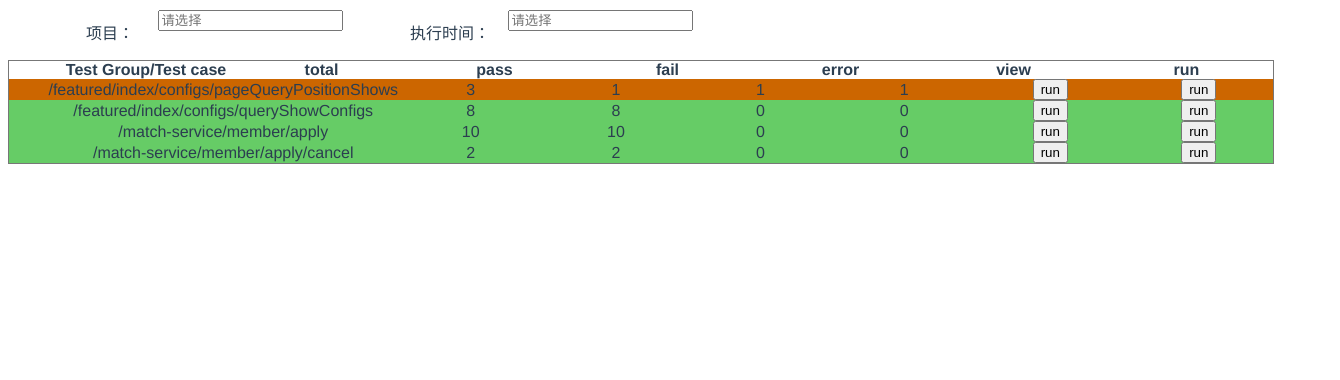
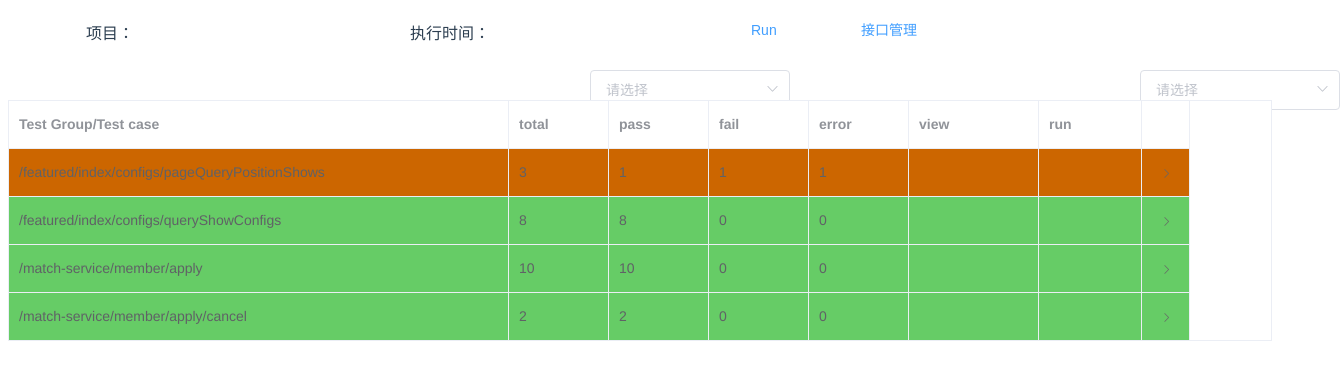
Before and after one commit to litaojun/tsreport, a Vue app: page /rptlist in a window 1280 px wide. Shown: the top 380 px of the page, 1340 px wide, since content can reach past the window. Built offline with nearby package versions, Linux system fonts and the light colour scheme.

Commit message:
列表，弹出框，ELEMENT-UI

```diff
--- a/src/components/Reportlist.vue
+++ b/src/components/Reportlist.vue
@@ -4,65 +4,80 @@
 		  <div>
 			 <div>
 				  <span class="one" style="width:200px;">项目：</span>
-			  	<el-select class="two"  style="width:200px;" v-model="listQuery.sex" placeholder="请选择">
+			  	<el-select class="two"  style="width:200px;" v-model="listQuery.projectName" placeholder="请选择">
 			  	  <el-option v-for="item in genderOptions" :key="item.value" :label="item.label" :value="item.value"></el-option>
 				  </el-select>
 				  <span  class="three" style="width:100px;">执行时间：</span>
 				  <el-select class="four" style="width:200px;" v-model="listQuery.sex" placeholder="请选择">
-				     <el-option v-for="item in genderOptions" :key="item.value" :label="item.label" :value="item.value"></el-option>
+				     <el-option v-for="item in planTimeList" :key="item.id" :label="item.plantime" :value="item.id"></el-option>
 				  </el-select>
+					<el-button type="text" width="100px" class="five">Run</el-button>
+				  <el-button type="text" class="six">接口管理</el-button>
 		   </div>
 		  </div>
 		</div>
     <el-table
     :data="tableData5"
-    class="result_table"
-    stripe
+    border
     row-key="interfaceName"
 		:expand-row-keys="expands"
 		@row-click="rowClick"
+		style="width: 100%"
 		:row-class-name="selectOneClass">
         <el-table-column type="expand">
             <template slot-scope="props">
-			        <div class="app-container calendar-list-container">
                <el-table
+							      style="width: 100%"
                     :data="props.row.result"
                     :row-class-name="selectTwoClass"
                     :show-header=false>
                     <el-table-column
                         :show-overflow-tooltip="true"
+												fixed width="450"
                         label="">
                         <template slot-scope="oscope">{{oscope.row.testcaseid}}_{{ oscope.row.testpoint }}</template>
                     </el-table-column>
                     <el-table-column
-                        :show-overflow-tooltip="true"
+												fixed width="400"
+												align="center"
                         label="">
                         <template slot-scope="oscope">{{ oscope.row.resultSign | TypeFilter }}</template>
                     </el-table-column>
+										<el-table-column fixed width="130"  label="view" prop="errordes">
+										    <template slot-scope="props">
+													<el-popover placement="bottom"
+													title="异常信息"
+													width="600"
+													trigger="click"
+													content="">
+													<div class="divcss555">
+															{{ props.row.errordes }}
+													</div>
+														<el-button slot="reference">查看详细</el-button>
+													</el-popover>
+											</template>
+										</el-table-column>
+										<el-table-column fixed width="100"  label="log" >
+												<template slot-scope="scope">
+												<el-button type="text">detail</el-button>
+												</template>
+										</el-table-column>
                </el-table>
-			   </div>
-            </template>
-
+          </template>
         </el-table-column>
-        <el-table-column style="clsInterface" label="Test Group/Test case"  prop="interfaceName">
+        <el-table-column fixed width="500"   label="Test Group/Test case"  prop="interfaceName">
         </el-table-column>
-        <el-table-column class="clsTotal" label="total" prop="total">
+        <el-table-column fixed width="100" label="total" prop="total">
         </el-table-column>
-        <el-table-column class="clsPass" label="pass"  prop="success">
+        <el-table-column fixed width="100" label="pass"  prop="success">
         </el-table-column>
-        <el-table-column class="clsFail" label="fail"  prop="fail">
+        <el-table-column fixed width="100" label="fail"  prop="fail">
         </el-table-column>
-        <el-table-column class="clsError" label="error"  prop="error">
+        <el-table-column fixed width="100" label="error"  prop="error">
         </el-table-column>
-        <el-table-column class="clsView"  label="view" prop="">
-          <template slot-scope="scope">
-                <el-button type="primary" @click.stop="editInfo(scope.row.interfacename)">run</el-button>
-            </template>
+        <el-table-column fixed width="130"  label="view" prop="">
         </el-table-column>
-        <el-table-column class="clsRun"  label="run" >
-            <template slot-scope="scope">
-                <el-button type="primary" @click.stop="editInfo(scope.row.interfacename)">run</el-button>
-            </template>
+        <el-table-column fixed width="103"  label="run" >
         </el-table-column>
     </el-table>
   </div>
@@ -72,6 +87,19 @@
 export default {
   data() {
     return {
+			genderOptions: [{
+            value: "1",
+            label: "OmSteam垂直孵化"
+          },
+          {
+            value: "2",
+            label: "小红巢"
+          },
+          {
+            value: "0",
+            label: "请选择"
+          }
+        ],
       tableData5:
 	  [
        {
@@ -79,7 +107,7 @@ export default {
 		"fail": 1,
 		"interfaceName": "/featured/index/configs/pageQueryPositionShows",
 		"result": [{
-			"errordes": "",
+			"errordes": "ffffsss",
 			"interfacename": "https://uat-steam-api.opg.cn/featured/index/configs/pageQueryPositionShows",
 			"resultSign": "1",
 			"testcaseid": "home_page_1",
@@ -282,10 +310,25 @@ export default {
         },
 
       ],
+		planTimeList:[
+			{
+				id: 1,
+			  plantime: '2018-08-22 11:10:02'
+			},
+			{
+				id: 2,
+			  plantime: '2018-09-22 11:10:02'
+			},
+			{
+				id: 3,
+			  plantime: '2018-09-27 11:10:02'
+			},
+		],
 	  listQuery: {
                 currentPage: 1,
                 pageSize: 10,
                 nickName: null,
+								projectName: null,
                 phone: null,
                 sex: null,
                 followState: null,
@@ -321,7 +364,7 @@ export default {
       editInfo(interfaceName){  //编辑
           this.$router.push({ name: 'Elementtab', params: { plan: interfaceName }})
       },
-      selectOneClass(row, index){
+      selectOneClass(row, rowIndex){
         if(row.row.total == row.row.success)
             return 'passClass';
         else if(row.row.fail>0)
@@ -417,13 +460,13 @@ export default {
 .statusTableOne  { color: #7B68EE;font-size: 5px; }
 .statusTableTwo  { color: #00CED1;font-size: 10px; }
 .statusTableThree  { color: red;font-size: 15px; }
-.passClass  { background-color: #6c6; }
-.failClass  { background-color: #c60; }
-.errorClass { background-color: #c00; }
+.el-table .passClass  { background-color: #6c6; }
+.el-table .failClass  { background-color: #c60; }
+.el-table .errorClass { background-color: #c00; }
 .interfaceClass  { background-color: #1E90FF; }
-.passCase   { color: #6c6; }
-.failCase   { color: #c60; font-weight: bold; }
-.errorCase  { color: #c00; font-weight: bold; }
+.el-table .passCase   { color: #6c6; }
+.el-table .failCase   { color: #c60; font-weight: bold; }
+.el-table .errorCase  { color: #c00; font-weight: bold; }
 .hiddenRow  { display: none; }
 .testcase   { margin-left: 2em; }
 </style>
@@ -453,8 +496,19 @@ position:fixed;
 top:10px;
 left:500px;
 }
+.five
+{
+position:fixed;
+top:10px;
+left:750px;
+}
+.six
+{
+position:fixed;
+top:10px;
+left:850px;
+}
 </style>
-
 <style type="text/css">
 .clsInterface
 {
--- a/src/main.js
+++ b/src/main.js
@@ -4,7 +4,7 @@ import Vue from 'vue'
 import App from './App'
 import router from './router'
 import ElementUI from 'element-ui'
-// import 'element-ui/lib/theme-chalk/index.css'
+import 'element-ui/lib/theme-chalk/index.css'
 // import '@/styles/index.scss'
 Vue.config.productionTip = false
 Vue.use(ElementUI)
```
